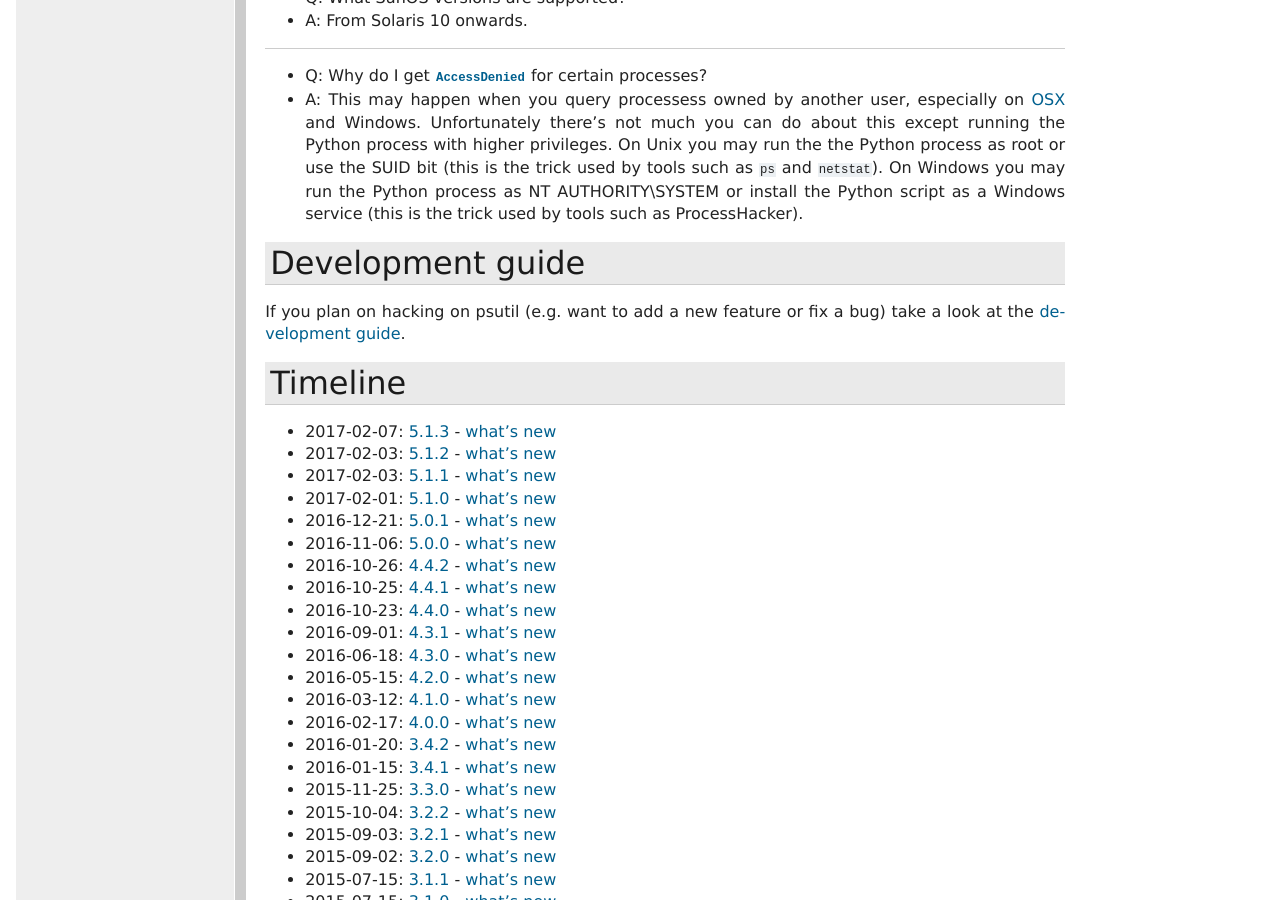
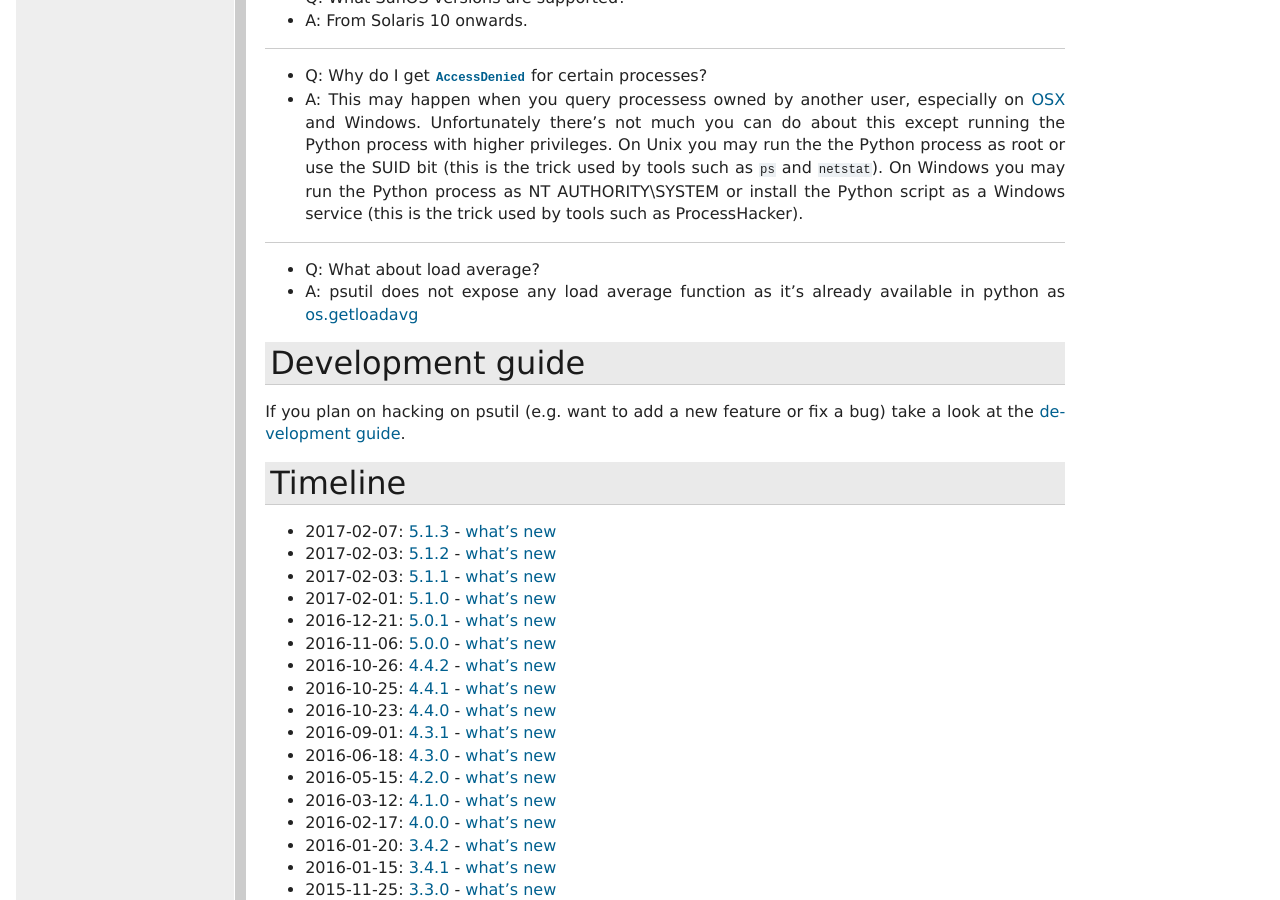
Before and after one commit to giampaolo/psutil, a Sphinx documentation site: the page built from docs/index.rst, in a window 1280 px wide and 900 px high, scrolled down 34113 px. Built offline with Sphinx 7.4.7, drawn with Linux system fonts in a browser that asks for light colours; formulas are drawn with MathJax 3.

Commit message:
add test for ppid() - add FAQ

```diff
--- a/docs/index.rst
+++ b/docs/index.rst
@@ -2141,6 +2141,13 @@ Q&A
   On Windows you may run the Python process as NT AUTHORITY\\SYSTEM or install
   the Python script as a Windows service (this is the trick used by tools
   such as ProcessHacker).
+
+----
+
+* Q: What about load average?
+* A: psutil does not expose any load average function as it's already available
+  in python as
+  `os.getloadavg <https://docs.python.org/2/library/os.html#os.getloadavg>`__
 
 Development guide
 =================
```
Also changed, not shown: 1 other file.
